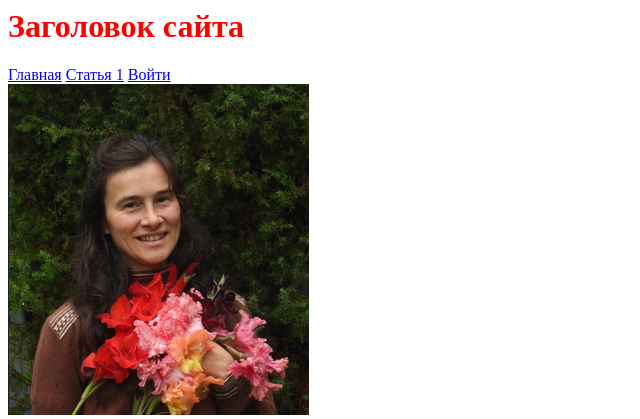
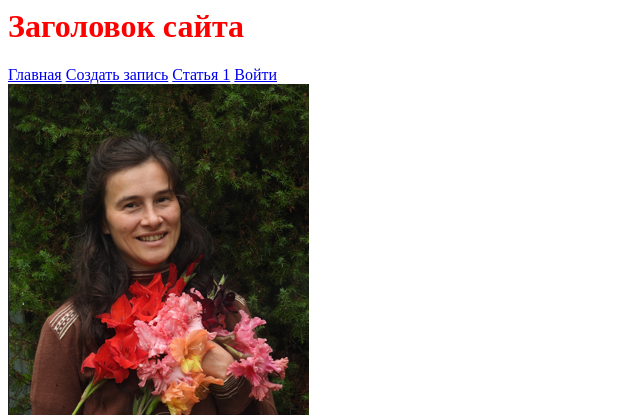
Before and after one commit to doublewera/blog_521, a Django app: page /article/1/ in a window 1280 px wide. Shown: the top 419 px of the page, without its empty margins (0-640 px from the left). Run offline with Django 5.2, Linux system fonts and the light colour scheme; data that the repository does not hold is empty.

Commit message:
Добавлена кнопка "создать запись", ведущая на создание новой записи в блоге

```diff
--- a/blog/mainpage/templates/mainpage/menu.html
+++ b/blog/mainpage/templates/mainpage/menu.html
@@ -1,5 +1,6 @@
 <div>
     <a href={% url 'mainpage' %}>Главная</a>
+    <a href={% url 'save_articles' %}>Создать запись</a>
     <a href={% url 'blogpost' 1 %}>Статья 1</a>
     {% if user.is_authenticated %}
     <form id="logout_form" method="post" action={% url 'logout' %}>
```
